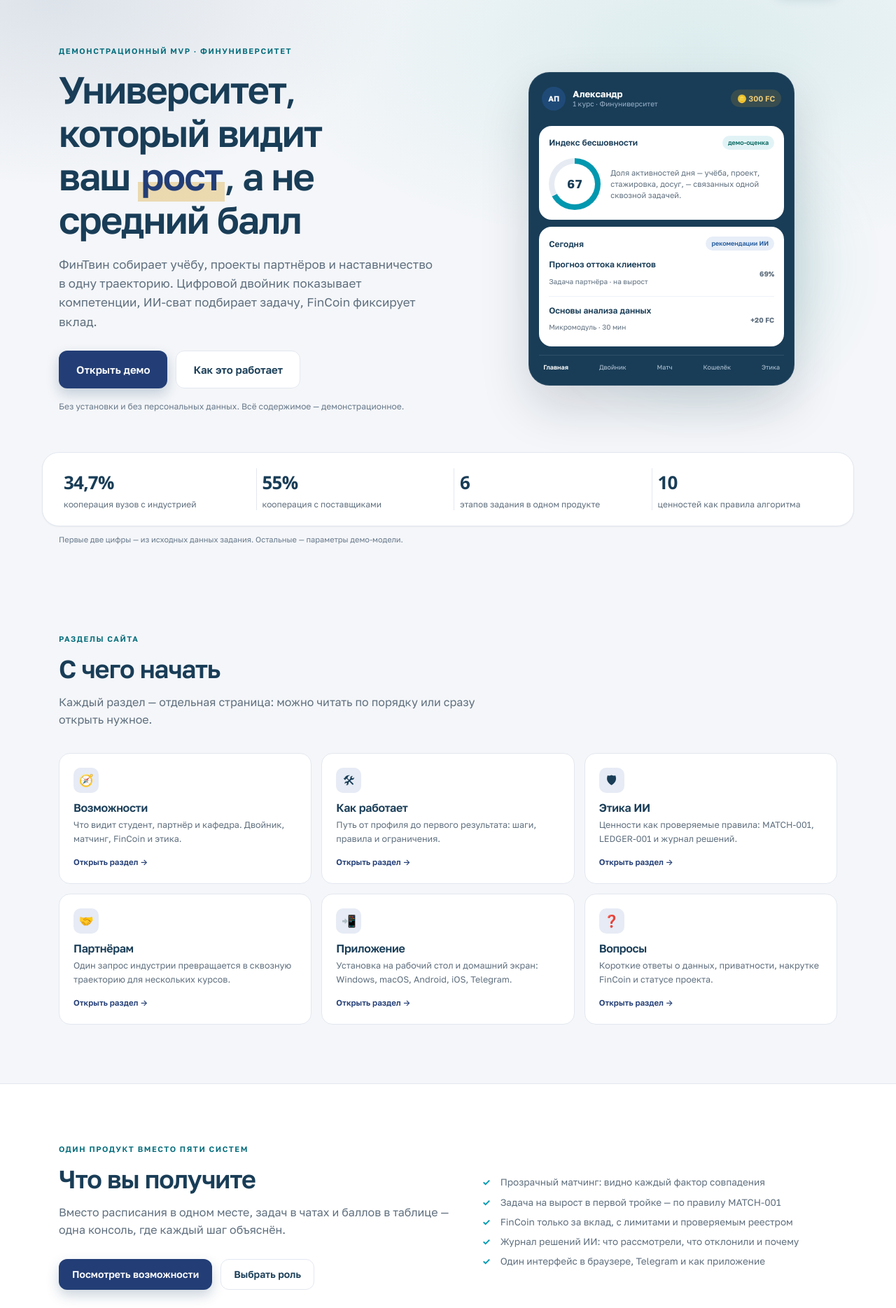
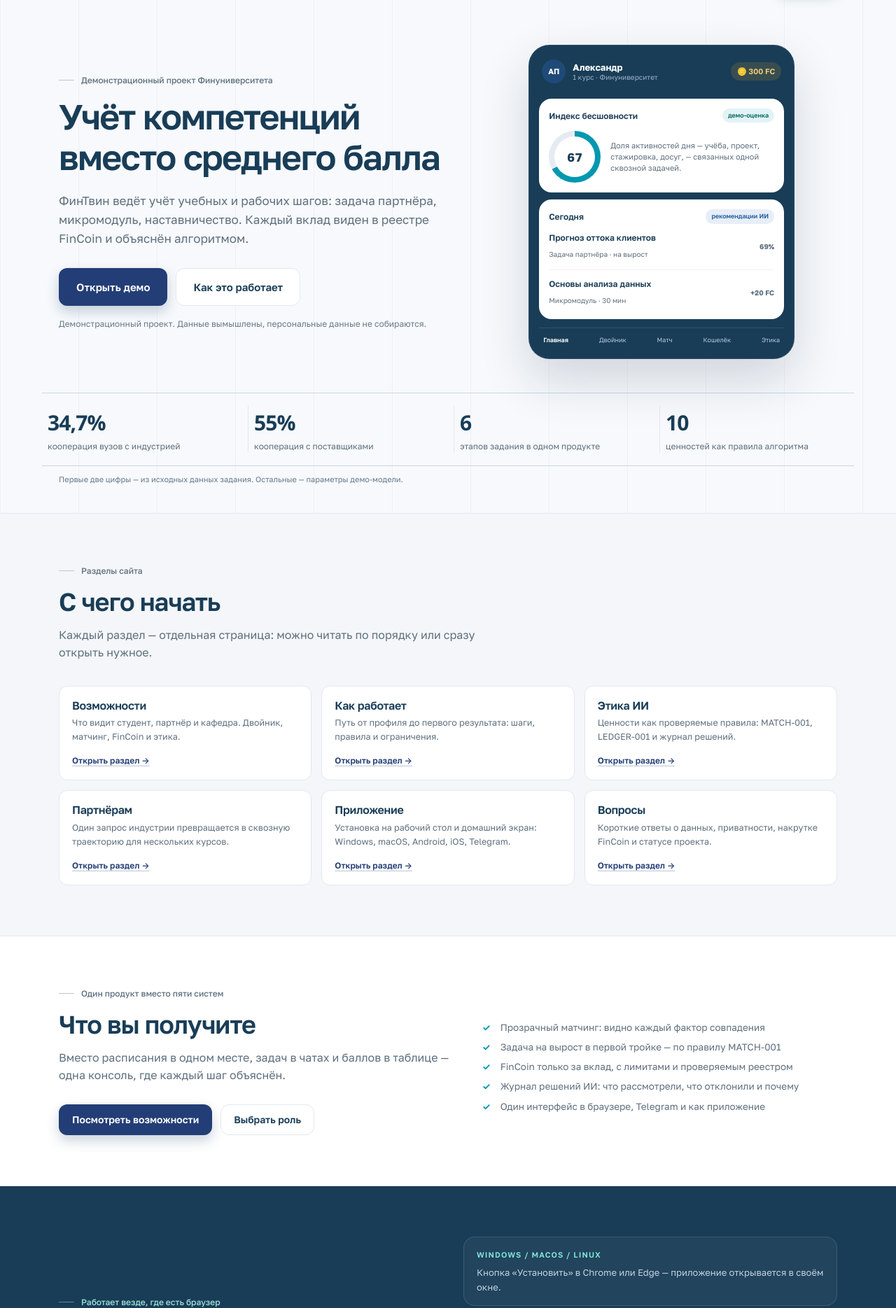
Before and after one commit to nikrus38/laughing-waffle, a Django app: page / in a window 1280 px wide. Shown: the part 104-1973 px from the top of the page at 70% size. Run offline with Django 5.2, Linux system fonts and the light colour scheme; data that the repository does not hold is empty; some libraries are stand-ins or nearby versions.

Commit message:
feat(site): redesign landing around ledger language and remove template chrome

```diff
--- a/api/web/static/web/landing.css
+++ b/api/web/static/web/landing.css
@@ -298,9 +298,13 @@ p {
   position: relative;
   padding: 64px 0 40px;
   overflow: hidden;
-  background:
-    radial-gradient(900px 420px at 78% 8%, rgba(15, 155, 142, 0.1), transparent 70%),
-    radial-gradient(700px 380px at 6% 0%, rgba(18, 58, 99, 0.1), transparent 70%);
+  background-color: #f7f9fc;
+  background-image: repeating-linear-gradient(
+    90deg,
+    rgba(35, 62, 118, 0.045) 0 1px,
+    transparent 1px 112px
+  );
+  border-bottom: 1px solid var(--border);
 }
 
 .hero-grid {
@@ -311,27 +315,44 @@ p {
 }
 
 .eyebrow {
-  font-size: 11px;
-  font-weight: 600;
-  letter-spacing: 0.14em;
-  text-transform: uppercase;
-  color: #016b7a;
+  display: flex;
+  align-items: center;
+  gap: 10px;
+  font-size: 12px;
+  font-weight: 500;
+  letter-spacing: 0;
+  text-transform: none;
+  color: #5f6f7e;
   margin-bottom: 14px;
 }
 
+.eyebrow::before {
+  content: '';
+  width: 22px;
+  height: 1px;
+  background: #b9c7d6;
+  flex: 0 0 auto;
+}
+
 .eyebrow-light {
-  color: #7fe3d8;
+  color: #9fe6dc;
+}
+
+.eyebrow-light::before {
+  background: rgba(255, 255, 255, 0.35);
 }
 
 .hero h1 {
-  font-size: clamp(34px, 4.4vw, 54px);
+  font-size: clamp(34px, 4.2vw, 50px);
   letter-spacing: -0.035em;
+  max-width: 620px;
+  text-wrap: balance;
 }
 
 .accent {
-  color: var(--brand);
-  background: linear-gradient(180deg, transparent 62%, rgba(217, 162, 39, 0.35) 62%);
-  padding: 0 4px;
+  color: inherit;
+  background: none;
+  padding: 0;
 }
 
 .lead {
@@ -552,11 +573,7 @@ p {
 }
 
 .glow {
-  position: absolute;
-  inset: 12% -8% -12% 12%;
-  background: radial-gradient(closest-side, rgba(15, 155, 142, 0.22), transparent);
-  filter: blur(24px);
-  z-index: 0;
+  display: none;
 }
 
 /* ---------- Статистика ---------- */
@@ -564,12 +581,11 @@ p {
   display: grid;
   grid-template-columns: repeat(4, 1fr);
   gap: 16px;
-  margin-top: 56px;
-  padding: 22px;
-  border: 1px solid var(--border);
-  border-radius: var(--radius-lg);
-  background: var(--surface);
-  box-shadow: var(--shadow-sm);
+  margin-top: 48px;
+  padding: 18px 0;
+  border-top: 1px solid #cbd8e6;
+  border-bottom: 1px solid #cbd8e6;
+  background: transparent;
 }
 
 .stat {
@@ -584,7 +600,7 @@ p {
 .stat strong {
   display: block;
   font-family: var(--font-head);
-  font-size: 26px;
+  font-size: 30px;
   font-weight: 700;
   letter-spacing: -0.03em;
   font-variant-numeric: tabular-nums;
@@ -606,7 +622,7 @@ p {
 
 /* ---------- Секции ---------- */
 .section {
-  padding: 84px 0;
+  padding: 72px 0;
 }
 
 .section-alt {
@@ -697,16 +713,24 @@ p {
 }
 
 .feature {
-  padding: 22px;
+  padding: 20px;
   border: 1px solid var(--border);
-  border-radius: var(--radius-md);
+  border-radius: 12px;
   background: var(--surface);
-  transition: border-color 160ms var(--ease), transform 160ms var(--ease);
+  transition: border-color 160ms var(--ease);
+}
+
+.feature::before {
+  content: '';
+  display: block;
+  width: 24px;
+  height: 1px;
+  margin-bottom: 14px;
+  background: #b9c7d6;
 }
 
 .feature:hover {
-  border-color: #c9d6e6;
-  transform: translateY(-2px);
+  border-color: #9fb6cd;
 }
 
 .feature-icon {
@@ -721,7 +745,7 @@ p {
 }
 
 .feature h3 {
-  margin-top: 14px;
+  margin-top: 0;
   font-size: 16px;
 }
 
@@ -1315,17 +1339,15 @@ p {
 .link-card {
   display: flex;
   flex-direction: column;
-  padding: 20px;
+  padding: 18px;
   border: 1px solid var(--border);
-  border-radius: var(--radius-md);
+  border-radius: 12px;
   background: var(--surface);
-  transition: border-color 160ms var(--ease), transform 160ms var(--ease), box-shadow 160ms var(--ease);
+  transition: border-color 160ms var(--ease);
 }
 
 .link-card:hover {
-  border-color: #c6d6ea;
-  transform: translateY(-2px);
-  box-shadow: var(--shadow-md);
+  border-color: #9fb6cd;
 }
 
 .link-icon {
@@ -1340,7 +1362,7 @@ p {
 }
 
 .link-card h3 {
-  margin-top: 12px;
+  margin-top: 0;
   font-size: 16px;
 }
 
@@ -1353,9 +1375,12 @@ p {
 .link-more {
   margin-top: auto;
   padding-top: 14px;
-  font-size: 11.5px;
+  font-size: 12px;
   font-weight: 600;
   color: var(--brand);
+  text-decoration: underline;
+  text-decoration-color: #b9c7d6;
+  text-underline-offset: 3px;
 }
 
 .home-split {
--- a/api/web/templates/web/base.html
+++ b/api/web/templates/web/base.html
@@ -19,7 +19,7 @@
       href="https://fonts.googleapis.com/css2?family=Golos+Text:wght@400;500;600;700&family=Open+Sans:ital,wght@0,400;0,500;0,600;0,700;1,400&display=swap"
       rel="stylesheet"
     />
-    <link rel="stylesheet" href="{% static 'web/landing.css' %}?v=3" />
+    <link rel="stylesheet" href="{% static 'web/landing.css' %}?v=5" />
   </head>
   <body class="{% block body_class %}{% endblock %}">
     {% block content %}{% endblock %}
--- a/api/web/templates/web/landing.html
+++ b/api/web/templates/web/landing.html
@@ -7,21 +7,20 @@
 <section class="hero">
   <div class="container hero-grid">
     <div class="hero-copy">
-      <p class="eyebrow">Демонстрационный MVP · Финуниверситет</p>
+      <p class="eyebrow">Демонстрационный проект Финуниверситета</p>
       <h1>
-        Университет, который видит<br />
-        ваш <span class="accent">рост</span>, а не средний балл
+        Учёт компетенций вместо среднего балла
       </h1>
       <p class="lead">
-        ФинТвин собирает учёбу, проекты партнёров и наставничество в одну траекторию.
-        Цифровой двойник показывает компетенции, ИИ-сват подбирает задачу, FinCoin фиксирует вклад.
+        ФинТвин ведёт учёт учебных и рабочих шагов: задача партнёра, микромодуль,
+        наставничество. Каждый вклад виден в реестре FinCoin и объяснён алгоритмом.
       </p>
       <div class="hero-actions">
         <a class="btn btn-primary btn-lg" href="{% url 'demo-login' %}">Открыть демо</a>
         <a class="btn btn-outline btn-lg" href="/how/">Как это работает</a>
       </div>
       <p class="hero-note">
-        Без установки и без персональных данных. Всё содержимое — демонстрационное.
+        Демонстрационный проект. Данные вымышлены, персональные данные не собираются.
       </p>
     </div>
 
@@ -117,37 +116,31 @@
 
     <div class="link-grid">
       <a class="link-card" href="/features/">
-        <span class="link-icon">🧭</span>
         <h3>Возможности</h3>
         <p>Что видит студент, партнёр и кафедра. Двойник, матчинг, FinCoin и этика.</p>
         <span class="link-more">Открыть раздел →</span>
       </a>
       <a class="link-card" href="/how/">
-        <span class="link-icon">🛠</span>
         <h3>Как работает</h3>
         <p>Путь от профиля до первого результата: шаги, правила и ограничения.</p>
         <span class="link-more">Открыть раздел →</span>
       </a>
       <a class="link-card" href="/ethics/">
-        <span class="link-icon">🛡</span>
         <h3>Этика ИИ</h3>
         <p>Ценности как проверяемые правила: MATCH-001, LEDGER-001 и журнал решений.</p>
         <span class="link-more">Открыть раздел →</span>
       </a>
       <a class="link-card" href="/partners/">
-        <span class="link-icon">🤝</span>
         <h3>Партнёрам</h3>
         <p>Один запрос индустрии превращается в сквозную траекторию для нескольких курсов.</p>
         <span class="link-more">Открыть раздел →</span>
       </a>
       <a class="link-card" href="/install/">
-        <span class="link-icon">📲</span>
         <h3>Приложение</h3>
         <p>Установка на рабочий стол и домашний экран: Windows, macOS, Android, iOS, Telegram.</p>
         <span class="link-more">Открыть раздел →</span>
       </a>
       <a class="link-card" href="/faq/">
-        <span class="link-icon">❓</span>
         <h3>Вопросы</h3>
         <p>Короткие ответы о данных, приватности, накрутке FinCoin и статусе проекта.</p>
         <span class="link-more">Открыть раздел →</span>
--- a/src/index.css
+++ b/src/index.css
@@ -48,7 +48,7 @@ h4 {
   font-family: 'Open Sans', 'Golos Text', system-ui, sans-serif;
 }
 
-/* Мягкое появление страницы при переключении вкладок */
+/* Видимый фокус для клавиатуры — на всех интерактивных элементах */
 html body :focus-visible {
   outline: 2px solid var(--brand);
   outline-offset: 2px;
```
Also changed, not shown: api/web/templates/web/features.html (+0 -15 lines), 1 other file.
